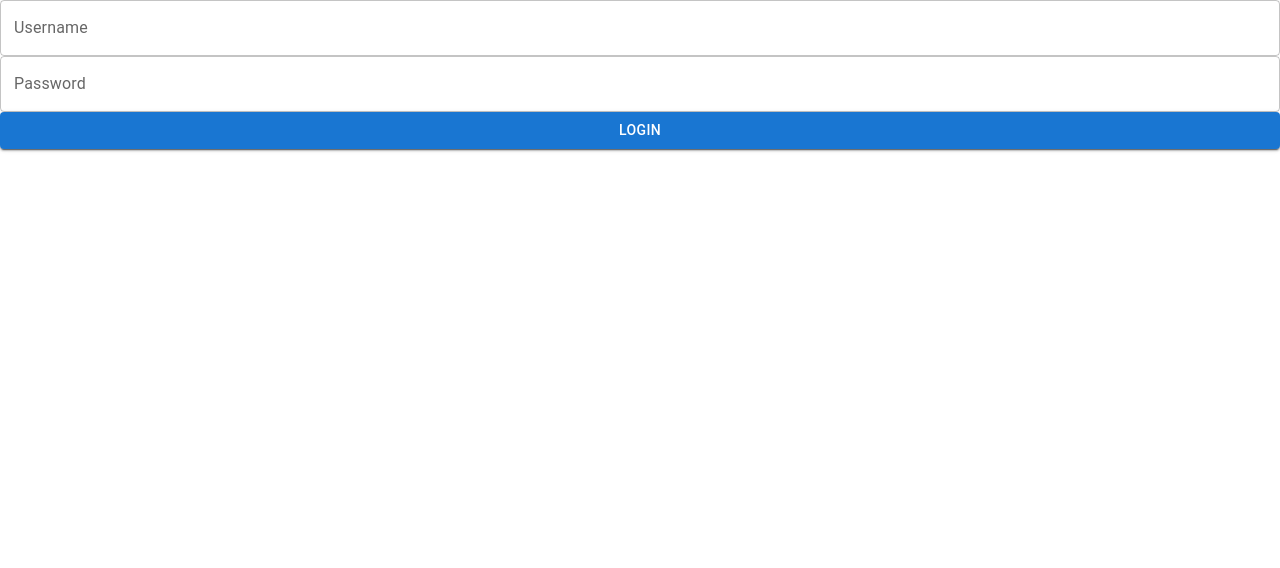
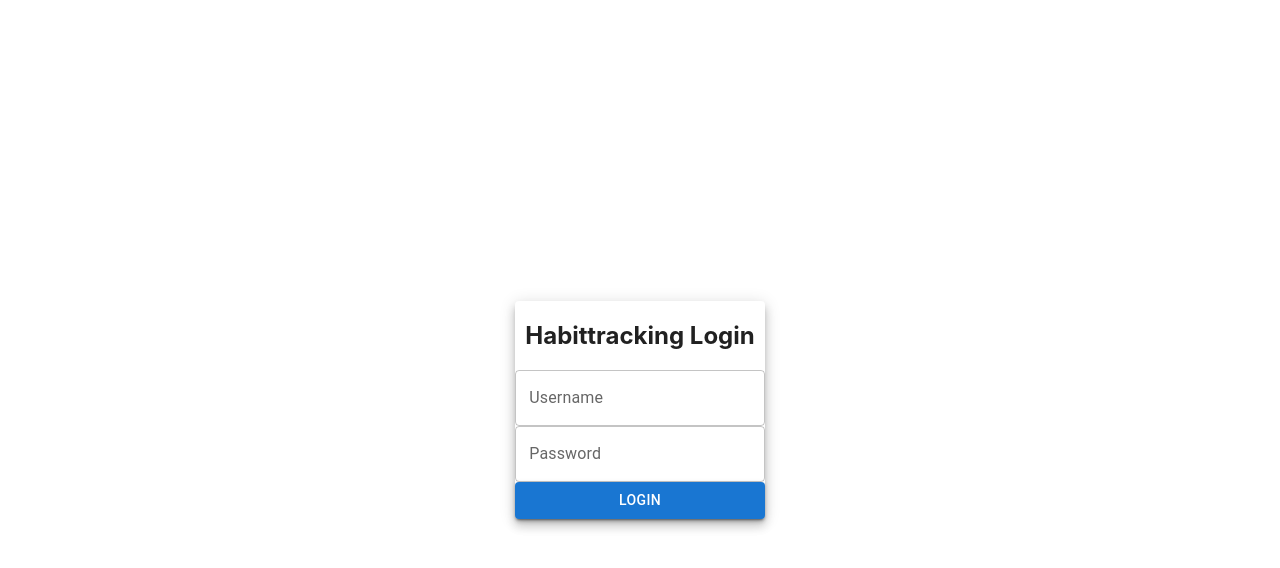
Before and after one commit to Puggingtons/habittracking, a React (Create React App) app in the folder frontend/: page /login in a window 1280 px wide. Shown: the top 568 px of the page. Built offline with nearby package versions, Linux system fonts and the light colour scheme.

Commit message:
Added basic CSS to login page

```diff
--- /dev/null
+++ b/frontend/src/routes/login/Login.css
@@ -0,0 +1,13 @@
+.LoginWindow {
+    display: flex;
+    flex-direction: column;
+    align-items: center;
+    justify-content: center;
+    height: 100vh;
+    margin: 10px;
+}
+
+.header {
+    margin-left: 10px;
+    margin-right: 10px;
+}
--- a/frontend/src/routes/login/Login.tsx
+++ b/frontend/src/routes/login/Login.tsx
@@ -3,6 +3,7 @@ import { ChangeEvent, useState } from "react";
 
 import Api from "../../api/Api";
 import { ColumnFlexBox } from "../../components/FlexBox";
+import "../login/Login.css"
 
 export default function Login() {
   const [username, setUsername] = useState<string>("");
@@ -27,7 +28,9 @@ export default function Login() {
   };
 
   return (
-    <Paper>
+    <div className="LoginWindow">
+    <Paper elevation={7} square={false}>
+      <h2 className="header">Habittracking Login</h2>
       <ColumnFlexBox>
         <TextField
           onChange={onUsernameChange}
@@ -45,5 +48,6 @@ export default function Login() {
         </Button>
       </ColumnFlexBox>
     </Paper>
+    </div>
   );
 }
```
